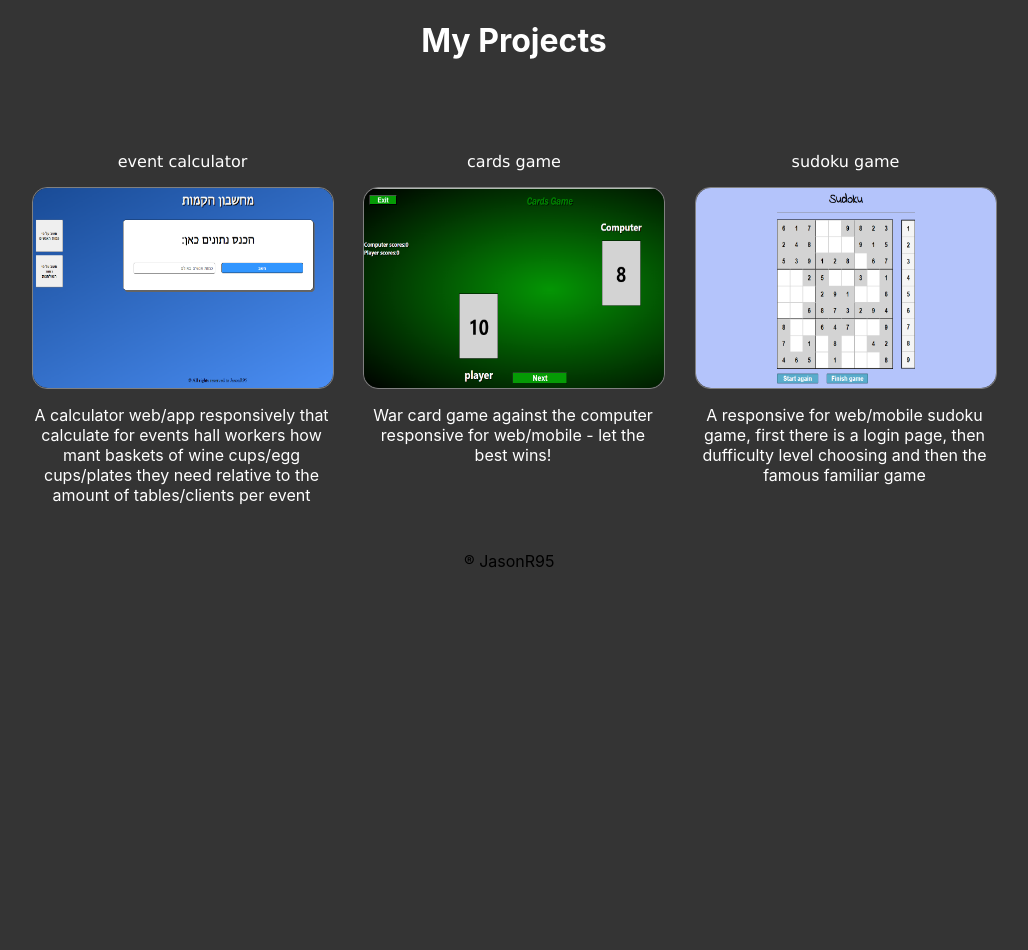
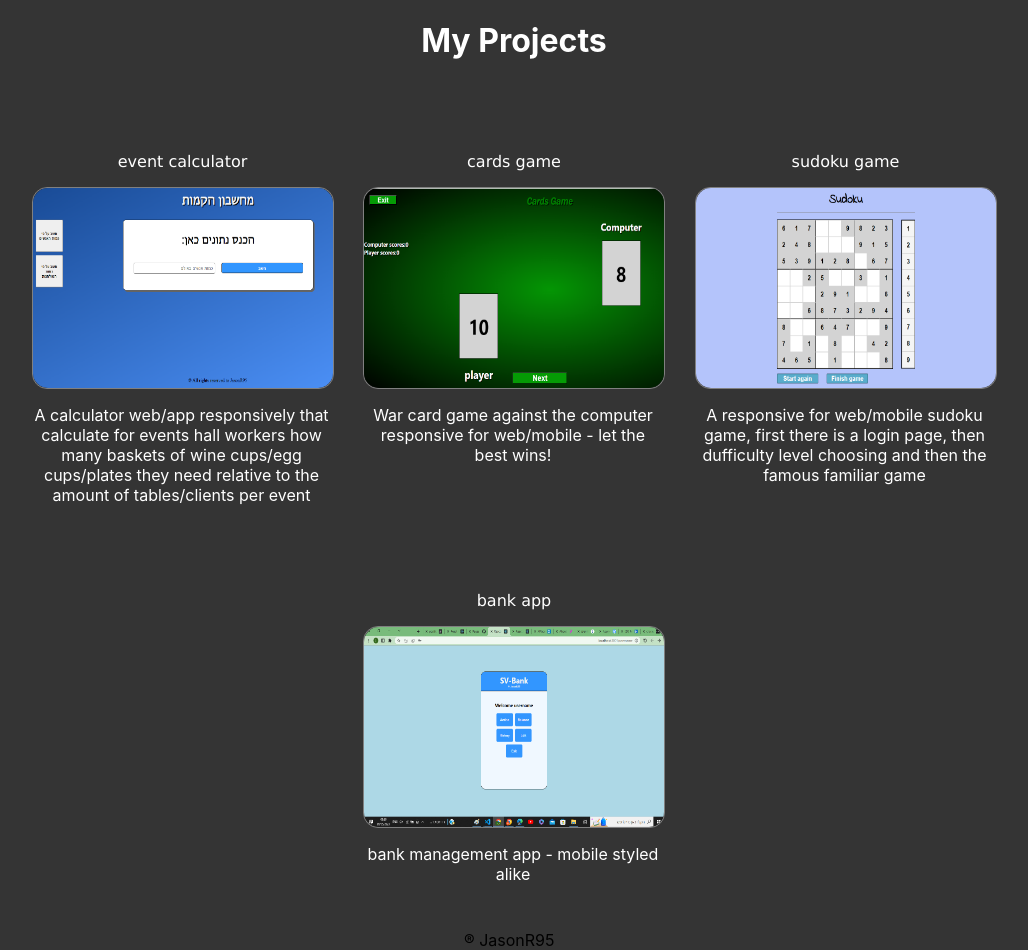
Before and after one commit to JasonRLH95/all_projects, a React (Create React App) app: page / in a window 1280 px wide. Shown: the whole page, without its empty margins (126-1154 px from the left). Before the commit the page ends 800 px from the top, so only its background shows below. Built offline with nearby package versions, Linux system fonts and the light colour scheme.

Commit message:
add bankApp project

```diff
--- a/src/App.js
+++ b/src/App.js
@@ -3,6 +3,7 @@ import Link from './components/Link';
 import image1 from './images/calc_image.png';
 import image2 from './images/cards_image.png';
 import image3 from './images/sudoku_image.png';
+import image4 from './images/bankApp_image.png';
 
 function App() {
   const links = [
@@ -10,7 +11,7 @@ function App() {
       name:'event calculator',
       link:"https://jasonrlh95.github.io/event_calc_app/",
       image:image1,
-      desc:'A calculator web/app responsively that calculate for events hall workers how mant baskets of wine cups/egg cups/plates they need relative to the amount of tables/clients per event'
+      desc:'A calculator web/app responsively that calculate for events hall workers how many baskets of wine cups/egg cups/plates they need relative to the amount of tables/clients per event'
     },
     {
       name:'cards game',
@@ -23,6 +24,12 @@ function App() {
       link:"https://jasonrlh95.github.io/sudoku/",
       image:image3,
       desc:'A responsive for web/mobile sudoku game, first there is a login page, then dufficulty level choosing and then the famous familiar game'
+    },
+    {
+      name:'bank app',
+      link:'https://jasonrlh95.github.io/bankApp/',
+      image:image4,
+      desc:'bank management app - mobile styled alike'
     }
   ]
   return (
```
Also changed, not shown: src/images/bankApp_image.png (added), 7 other files (tests, documents, lock files or other folders).
